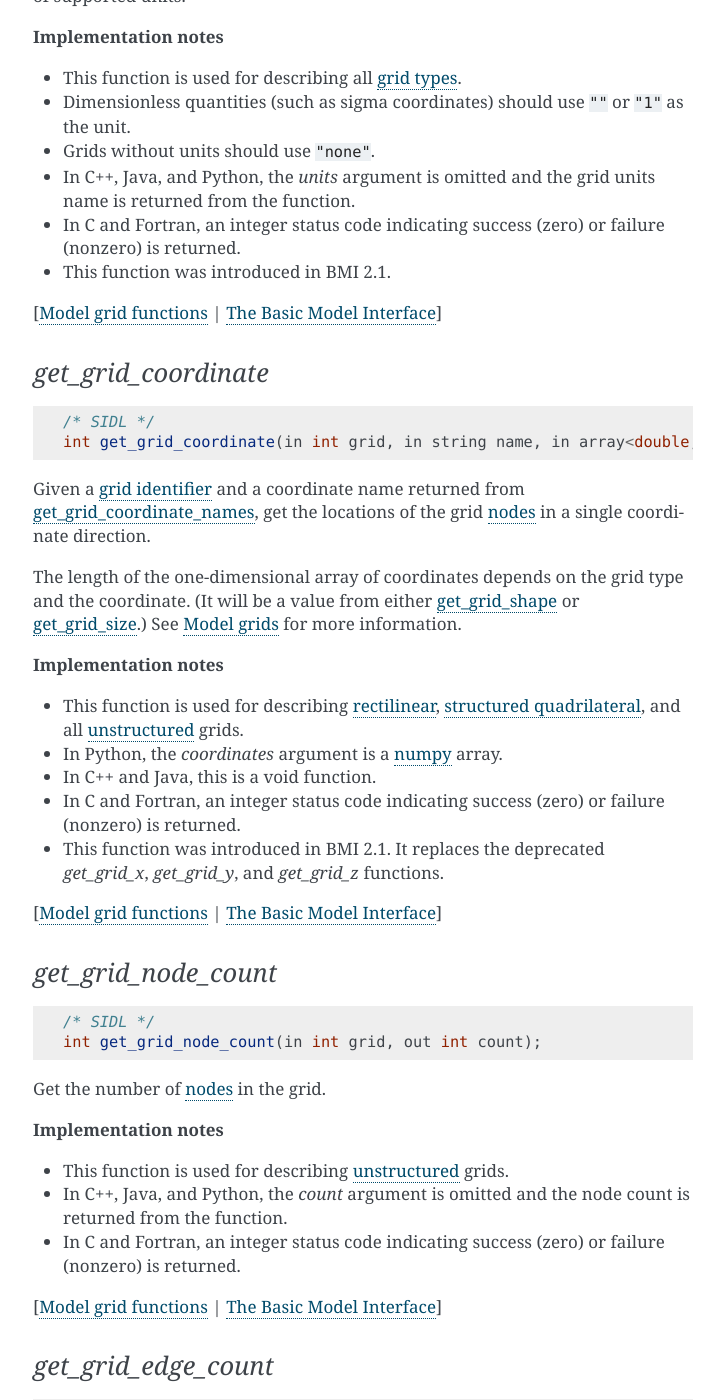
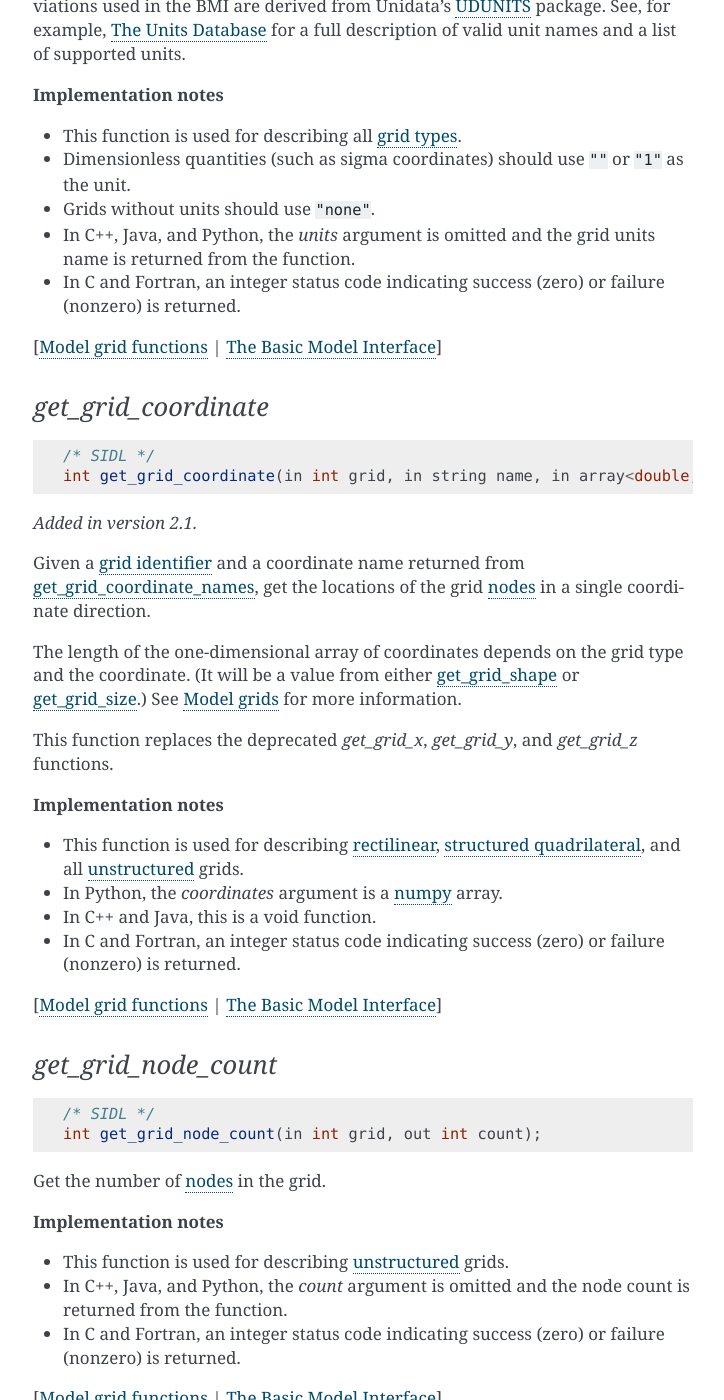
Before and after one commit to csdms/bmi, a Sphinx documentation site: the page built from docs/source/index.rst, in a window 1280 px wide and 1400 px high, scrolled down 22659 px. Shown: the whole window, without its empty margins (387-1111 px from the left). Built offline with Sphinx 7.4.7, drawn with Linux system fonts in a browser that asks for light colours; formulas are drawn with MathJax 3; some of the changed lines change nothing that is shown; some of the changed text lies outside the part shown.

Commit message:
Use sphinx versionadded directive for new functions

```diff
--- a/docs/source/bmi.grid_funcs.rst
+++ b/docs/source/bmi.grid_funcs.rst
@@ -329,6 +329,8 @@
    /* SIDL */
    int get_grid_coordinate_names(in int grid, out array<string, 1> names);
 
+.. versionadded:: 2.1
+
 Given a :term:`grid identifier`,
 get an array of the coordinate names defined for the grid;
 e.g., ``["x", "y", "z"]``,
@@ -350,7 +352,6 @@
   function in a tuple, a standard container in the language.
 * Some grids may not have coordinates (e.g., grids of type ``scalar`` or
   ``none``).
-* This function was introduced in BMI 2.1.
 
 [:ref:`grid_funcs` | :ref:`basic_model_interface`]
 
@@ -364,6 +365,8 @@
 
    /* SIDL */
    int get_grid_coordinate_units(in int grid, in string name, out string units);
+
+.. versionadded:: 2.1
 
 Given a :term:`grid identifier`
 and a coordinate name returned from :ref:`get_grid_coordinate_names`,
@@ -389,7 +392,6 @@
   units name is returned from the function.
 * In C and Fortran, an integer status code indicating success (zero) or failure
   (nonzero) is returned.
-* This function was introduced in BMI 2.1.
 
 [:ref:`grid_funcs` | :ref:`basic_model_interface`]
 
@@ -404,6 +406,8 @@
    /* SIDL */
    int get_grid_coordinate(in int grid, in string name, in array<double, 1> coordinates);
 
+.. versionadded:: 2.1
+
 Given a :term:`grid identifier`
 and a coordinate name returned from :ref:`get_grid_coordinate_names`,
 get the locations of the grid :term:`nodes <node>` in a single
@@ -414,6 +418,9 @@
 (It will be a value from either :ref:`get_grid_shape` or :ref:`get_grid_size`.)
 See :ref:`model_grids` for more information.
 
+This function replaces the deprecated *get_grid_x*, *get_grid_y*, and
+*get_grid_z* functions.
+
 **Implementation notes**
 
 * This function is used for describing :ref:`rectilinear <rectilinear>`,
@@ -423,8 +430,6 @@
 * In C++ and Java, this is a void function.
 * In C and Fortran, an integer status code indicating success (zero) or failure
   (nonzero) is returned.
-* This function was introduced in BMI 2.1. It replaces the deprecated
-  *get_grid_x*, *get_grid_y*, and *get_grid_z* functions.
 
 [:ref:`grid_funcs` | :ref:`basic_model_interface`]
 
@@ -625,6 +630,8 @@
    /* SIDL */
    int get_grid_crs(in int grid, out string crs);
 
+.. versionadded:: 2.1
+
 Given a :term:`grid identifier`,
 get `coordinate reference system`_ (CRS) information for the grid as a string.
 
```
